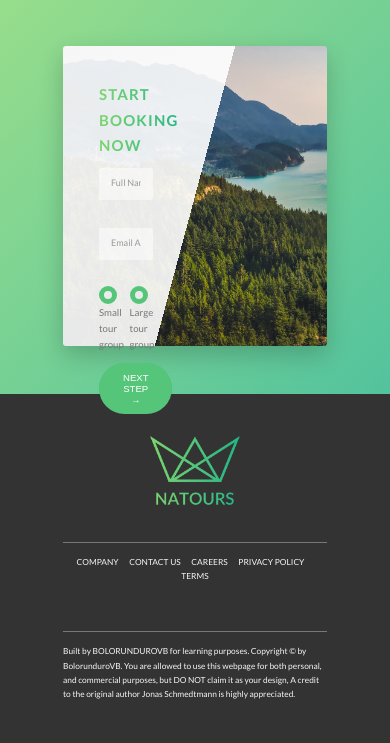
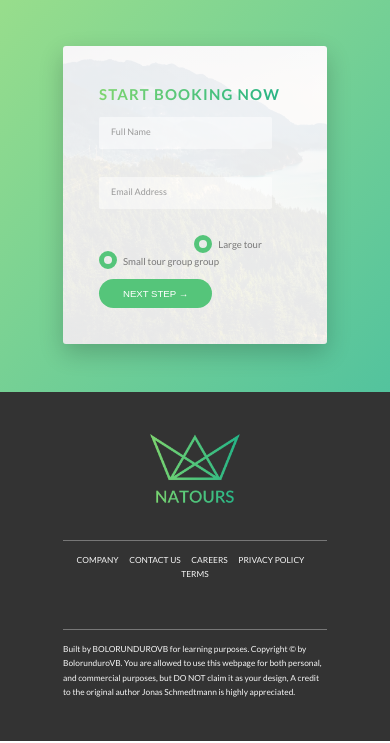
Before and after one commit to bolorundurovj/Tours, a website: page index.html in a window 390 px wide. Shown: the part 4587-5330 px from the top of the page. Drawn offline with Linux system fonts and the light colour scheme.

Commit message:
home responsiveness

```diff
--- a/sass/pages/_home.scss
+++ b/sass/pages/_home.scss
@@ -90,10 +90,35 @@
   border-radius: 3px;
   box-shadow: 0 1.5rem 4rem rgba($color-black, 0.2);
 
-  height: 50rem;
+  @include respond(tab-land) {
+    background-image: linear-gradient(
+      105deg,
+      rgba($color-white, 0.9) 0%,
+      rgba($color-white, 0.9) 65%,
+      transparent 65%
+    ),
+    url("../img/nat-10.jpg");
+    background-size: cover;
+  }
+  @include respond(tab-port) {
+    background-image: linear-gradient(
+      to right,
+      rgba($color-white, 0.9) 0%,
+      rgba($color-white, 0.9) 100%
+    ),
+    url("../img/nat-10.jpg");
+    background-size: cover;
+  }
 
   &__form {
     width: 50%;
     padding: 6rem;
+
+    @include respond(tab-land) {
+      width: 65%;
+    }
+    @include respond(tab-port) {
+      width: 100%;
+    }
   }
 }
```
Also changed, not shown: css/style.css.
